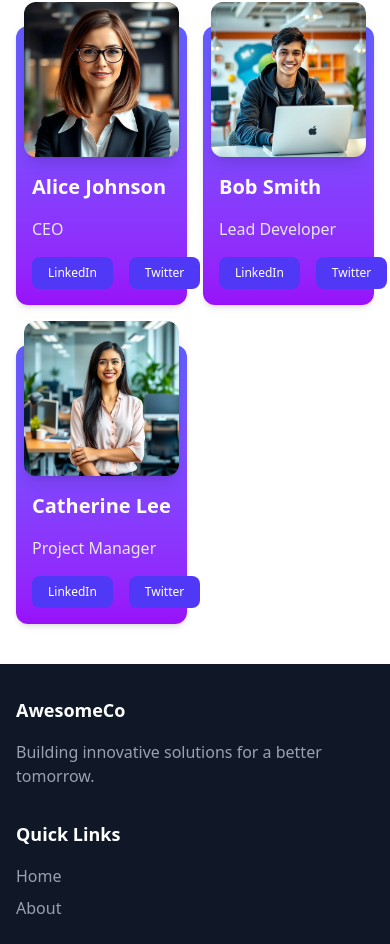
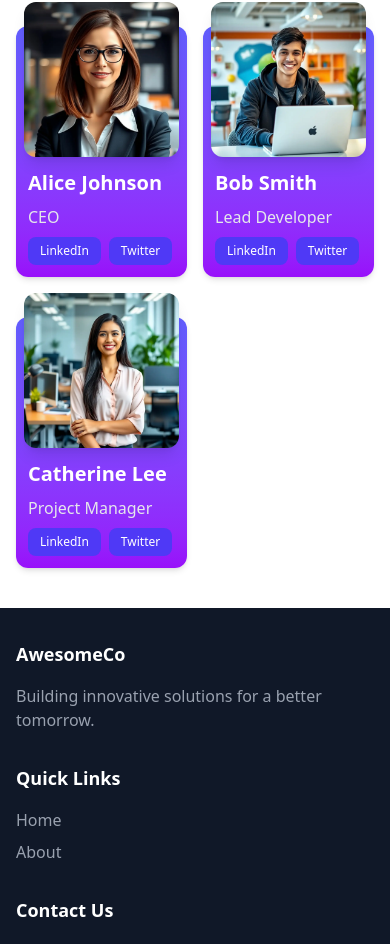
Before and after one commit to mahmoud-abu-attiya/seo-service-worker, a Next.js app: page /about in a window 390 px wide. Shown: the part 922-1866 px from the top of the page. Built offline with nearby package versions, Linux system fonts and the light colour scheme.

Commit message:
imporve MemberCard component layout and spacing for smoll media

```diff
--- a/components/MemberCard.tsx
+++ b/components/MemberCard.tsx
@@ -22,16 +22,16 @@ const MemberCard = ({ image, name, jobTitle, linkedinUrl, twitterUrl }: MemberCa
                   src={image}
                   alt={name} />
             </div>
-            <div className="p-4 md:p-6 flex flex-col gap-4">
+            <div className="p-3 md:p-6 flex flex-col gap-2 md:gap-4">
                <h5 className="font-bold text-xl">
                   {name}
                </h5>
                <p className='text-gray-200'>{jobTitle}</p>
-            <div className="flex text-xs gap-4">
-               <Link href={linkedinUrl} className="inline-block px-4 py-2 bg-indigo-600 text-white rounded-lg hover:bg-indigo-700 transition duration-300">
+            <div className="flex text-xs gap-2 md:gap-4">
+               <Link href={linkedinUrl} className="inline-block px-3 py-1.5 md:px-4 md:py-2 bg-indigo-600 text-white rounded-lg hover:bg-indigo-700 transition duration-300">
                   LinkedIn
                </Link>
-               <Link href={twitterUrl} className="inline-block px-4 py-2 bg-indigo-600 text-white rounded-lg hover:bg-indigo-700 transition duration-300">
+               <Link href={twitterUrl} className="inline-block px-3 py-1.5 md:px-4 md:py-2 bg-indigo-600 text-white rounded-lg hover:bg-indigo-700 transition duration-300">
                   Twitter
                </Link>
             </div>
```
